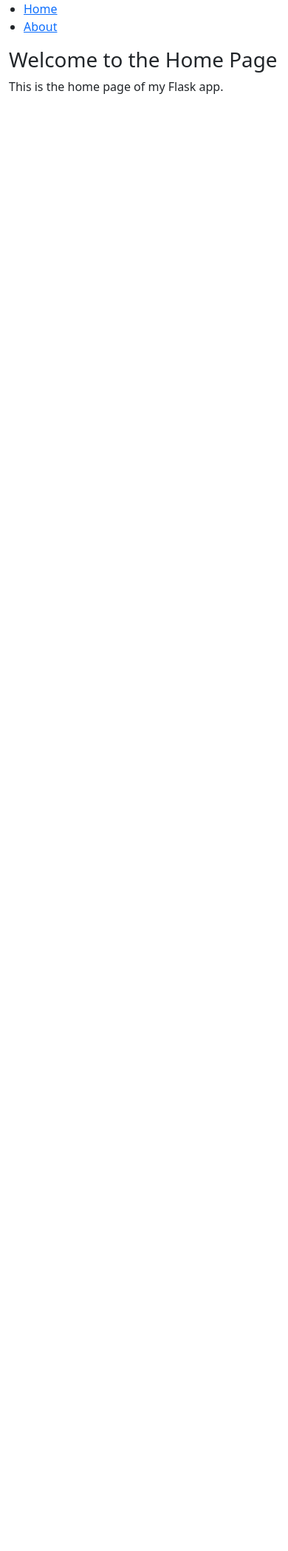
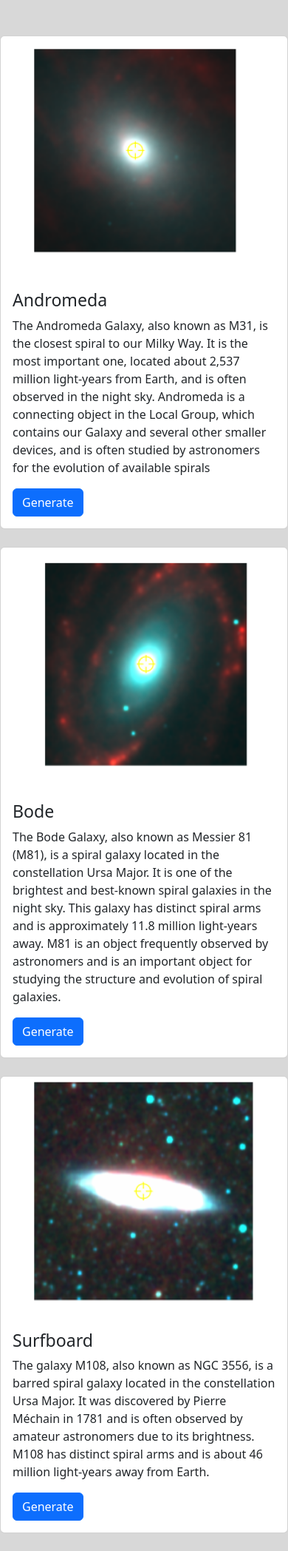
Before and after one commit to Cytrus14/symphony-of-ether, a Flask app: page / in a window 390 px wide. Shown: the whole page at 74% size. Before the commit the page ends 127 px from the top, so only its background shows below. Run offline with Flask 3, Linux system fonts and the light colour scheme.

Commit message:
Add 3 galaxy

```diff
--- a/symphony_of_ether/app.py
+++ b/symphony_of_ether/app.py
@@ -7,9 +7,13 @@ app = Flask(__name__, template_folder='templates')
 def index():
     return render_template('index.html')
 
-@app.route('/about')
+@app.route('/andromeda')
 def about():
-    return render_template('base.html')
+    return render_template('pomocniczy.html')
+
+@app.route('/body')
+def body():
+    return render_template('pomocniczy.html')
 
 if __name__ == '__main__':
     app.run(debug=True)
--- a/symphony_of_ether/templates/base.html
+++ b/symphony_of_ether/templates/base.html
@@ -1,20 +1,17 @@
 <!DOCTYPE html>
 <html>
 <head>
+
     <link href="https://cdn.jsdelivr.net/npm/bootstrap@5.3.2/dist/css/bootstrap.min.css" rel="stylesheet" integrity="sha384-T3c6CoIi6uLrA9TneNEoa7RxnatzjcDSCmG1MXxSR1GAsXEV/Dwwykc2MPK8M2HN" crossorigin="anonymous">
     <script src="https://cdn.jsdelivr.net/npm/bootstrap@5.3.2/dist/js/bootstrap.bundle.min.js" integrity="sha384-C6RzsynM9kWDrMNeT87bh95OGNyZPhcTNXj1NW7RuBCsyN/o0jlpcV8Qyq46cDfL" crossorigin="anonymous"></script>
 
     <title>{% block title %}Symphony of ether app{% endblock %}</title>
 </head>
-<body>
-    <nav>
-        <ul>
-            <li><a href="/">Home</a></li>
-            <li><a href="/about">About</a></li>
-        </ul>
-    </nav>
-    <div class="container">
-        {% block content %}{% endblock %}
-    </div>
+<body style="background-color: #D8D8D8; display: flex; justify-content: center">
+    <main class="mt-5">
+        <div class="row" style="max-width: 1400px">
+            {% block content %}{% endblock %}
+        </div>
+    </main>
 </body>
 </html>
--- a/symphony_of_ether/templates/index.html
+++ b/symphony_of_ether/templates/index.html
@@ -3,6 +3,57 @@
 {% block title %}Home - My Flask App{% endblock %}
 
 {% block content %}
-<h1>Welcome to the Home Page</h1>
-<p>This is the home page of my Flask app.</p>
+<div class="col-lg-4 col-md-6 mb-4">
+  <div class="card">
+    <div class="bg-image hover-overlay ripple" data-mdb-ripple-color="light">
+      <img src="../static/photos/Andromeda.png" class="img-fluid d-block mx-auto img-fluid" width="300">
+      <a href="#!">
+        <div class="mask" style="background-color: rgba(251, 251, 251, 0.15)"></div>
+      </a>
+    </div>
+    <div class="card-body">
+      <h3 class="card-title">Andromeda</h3>
+      <p class="card-text">
+The Andromeda Galaxy, also known as M31, is the closest spiral to our Milky Way. It is the most important one, located about 2,537 million light-years from Earth, and is often observed in the night sky. Andromeda is a connecting object in the Local Group, which contains our Galaxy and several other smaller devices, and is often studied by astronomers for the evolution of available spirals      </p>
+      <a href="/andromeda" class="btn btn-primary">Generate</a>
+    </div>
+  </div>
+</div>
+
+
+<div class="col-lg-4 col-md-6 mb-4">
+  <div class="card">
+    <div class="bg-image hover-overlay ripple" data-mdb-ripple-color="light">
+      <img src="../static/photos/Body.png" class="img-fluid d-block mx-auto img-fluid" width="300">
+      <a href="#!">
+        <div class="mask" style="background-color: rgba(251, 251, 251, 0.15)"></div>
+      </a>
+    </div>
+    <div class="card-body">
+      <h3 class="card-title">Bode</h3>
+      <p class="card-text">
+The Bode Galaxy, also known as Messier 81 (M81), is a spiral galaxy located in the constellation Ursa Major. It is one of the brightest and best-known spiral galaxies in the night sky. This galaxy has distinct spiral arms and is approximately 11.8 million light-years away. M81 is an object frequently observed by astronomers and is an important object for studying the structure and evolution of spiral galaxies.      </p>
+      <a href="/andromeda" class="btn btn-primary">Generate</a>
+    </div>
+  </div>
+</div>
+
+
+<div class="col-lg-4 col-md-6 mb-4">
+  <div class="card">
+    <div class="bg-image hover-overlay ripple" data-mdb-ripple-color="light">
+      <img src="../static/photos/Deski_serfingowej.png" class="img-fluid d-block mx-auto img-fluid" width="300">
+      <a href="#!">
+        <div class="mask" style="background-color: rgba(251, 251, 251, 0.15)"></div>
+      </a>
+    </div>
+    <div class="card-body">
+      <h3 class="card-title">Surfboard</h3>
+      <p class="card-text">
+The galaxy M108, also known as NGC 3556, is a barred spiral galaxy located in the constellation Ursa Major. It was discovered by Pierre Méchain in 1781 and is often observed by amateur astronomers due to its brightness. M108 has distinct spiral arms and is about 46 million light-years away from Earth.
+      </p>
+      <a href="/andromeda" class="btn btn-primary">Generate</a>
+    </div>
+  </div>
+</div>
 {% endblock %}
```
Also changed, not shown: symphony_of_ether/templates/pomocniczy.html (added, +10 -0 lines).
